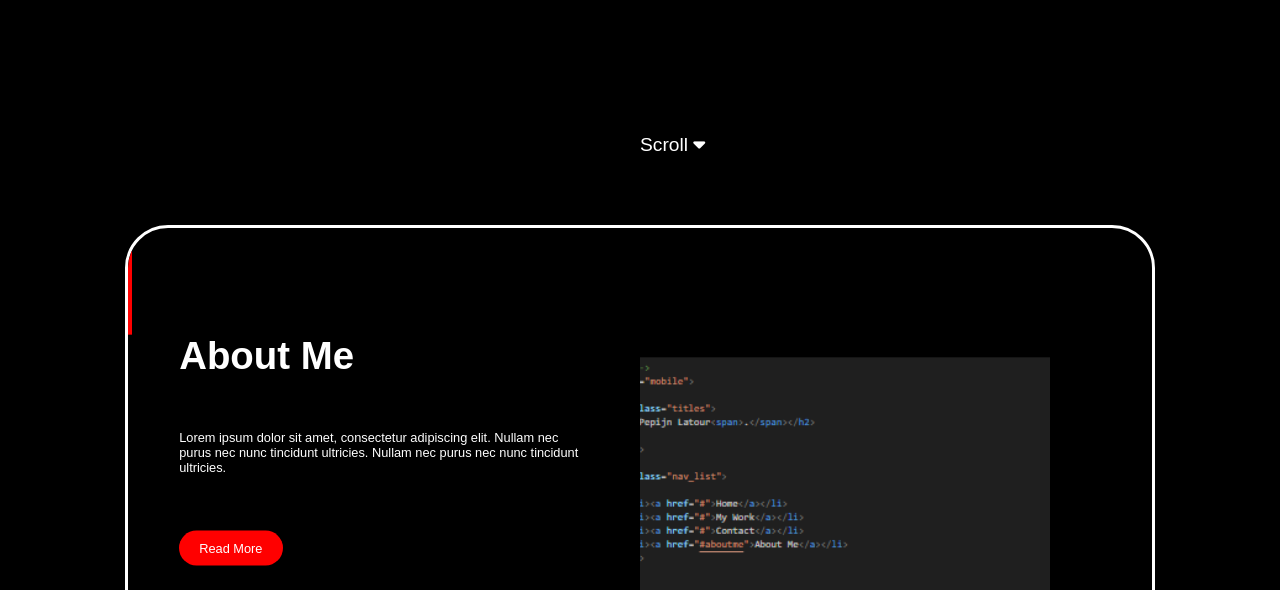
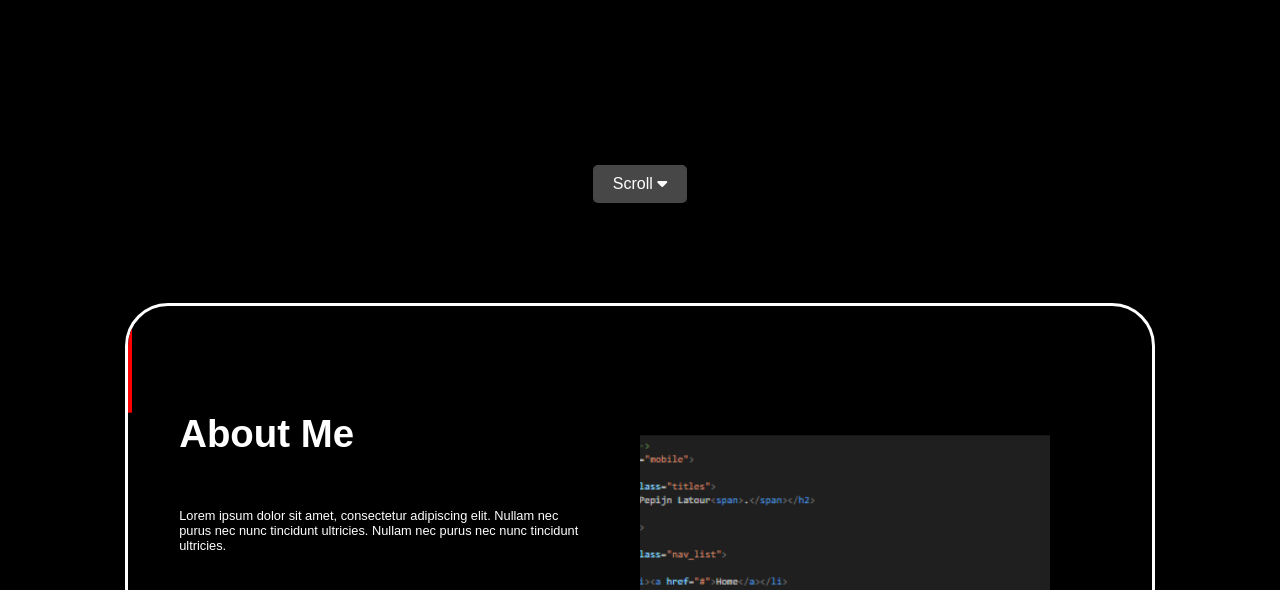
Before and after one commit to FiliePepijn/Platour, a website built with Vite: page src/index.html in a window 1280 px wide. Shown: the part 510-1100 px from the top of the page. Built offline with nearby package versions, Linux system fonts and the light colour scheme; a web font is replaced by a local one.

Commit message:
added wpa

```diff
--- a/src/index.html
+++ b/src/index.html
@@ -9,6 +9,7 @@
     <link rel="stylesheet" href="style.css">
     <link rel="stylesheet" href="https://use.typekit.net/gyq5jpu.css">
     <script src="https://kit.fontawesome.com/1704120139.js" crossorigin="anonymous"></script>
+    <link rel="manifest" href="manifest.webmanifest">
 </head>
 <body>
 <!-- Desktop layout -->
@@ -33,7 +34,7 @@
           <h2>Pepijn Latour<span>.</span></h2>
         </div>
     </header>
-<div>
+<div class="scrollDown-container">
     <button class="scrollDown">Scroll <i class="fa-solid fa-caret-down"></i>  </button>
 </div>
 
--- a/src/style.css
+++ b/src/style.css
@@ -129,28 +129,34 @@ header {
     color: red;
 }
 
+.scrollDown-container {
+    display: flex;
+    justify-content: center;
+    align-items: center;
+    position: sticky;
+    bottom: 0;
+    left: 0;
+    width: 100%;
+    height: 100px;
+    color: #fff;
+    font-size: 1.5vw;
+    padding: 10px;
+    border-radius: 0 0 5px 5px;
+  }
 
-/* scrollbutton */
-.scrollDown, .scrollDown i {
-    position: sticky;
-    top: 10%;
-    left: 50vw;
-    font-size: 1.5vw;
-    color: white;
+  .scrollDown-container button {
+    font-size: 16px;
+    padding: 10px 20px;
+    border: none;
+    border-radius: 5px;
+    background-color: #474747;
+    color: #fff;
     cursor: pointer;
-    background: none;
-    border: none;
-    text-align: inherit;
-    appearance: none;
-    transition: all 1s ease;
-    z-index: 2;
-}
+  }
 
-
-.scrollDown:hover,
-.scrollDown:hover i {
-    color: red;
-}
+  .scrollDown-container button:hover {
+    background-color: #333;
+  }
 
 
 
```
Also changed, not shown: manifest.webmanifest (added), src/img/icon-192x192.png (added), src/img/icon-256x256.png (added), src/img/icon-384x384.png (added), src/img/icon-512x512.png (added), src/manifest.webmanifest (added).
